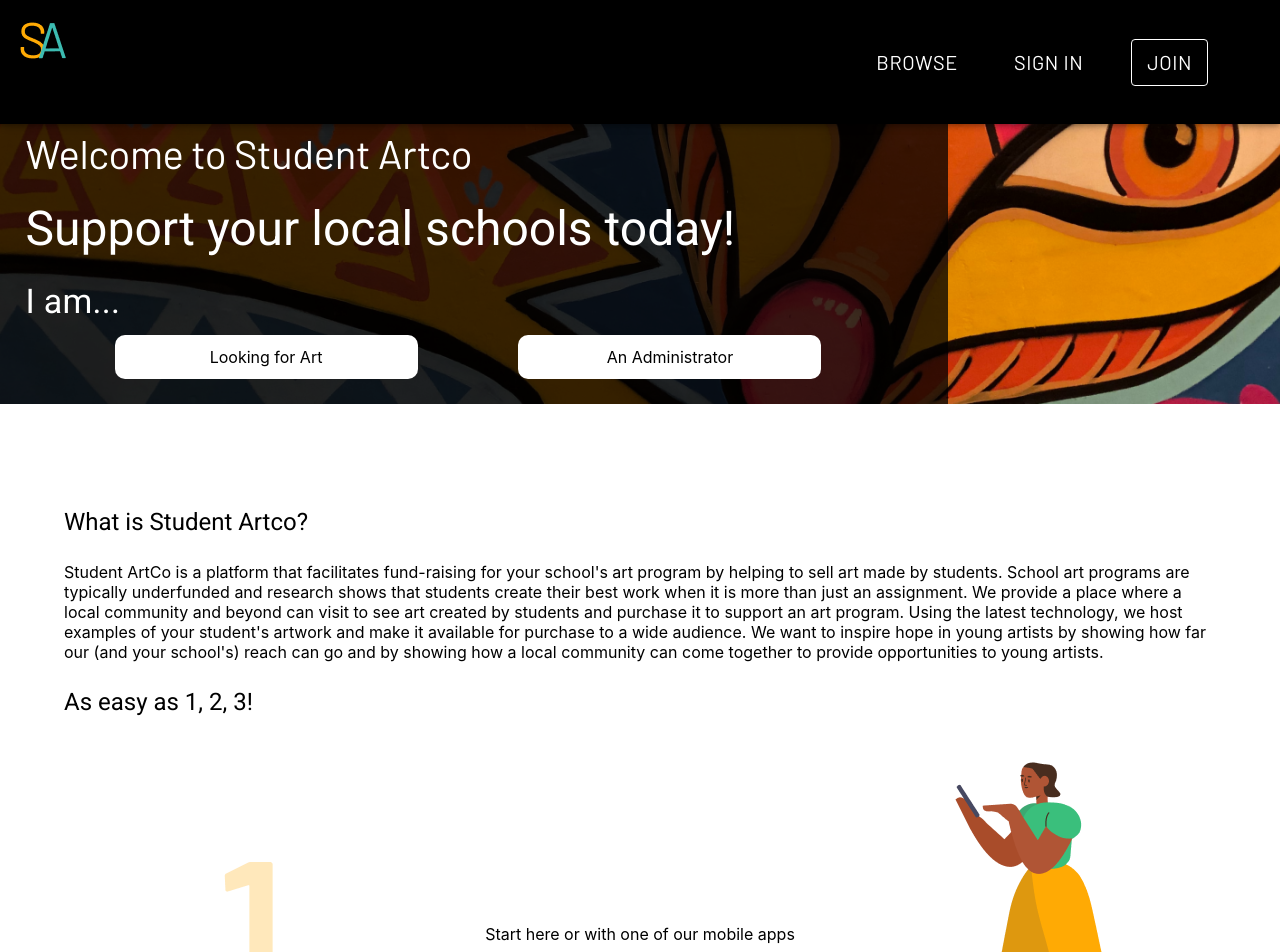
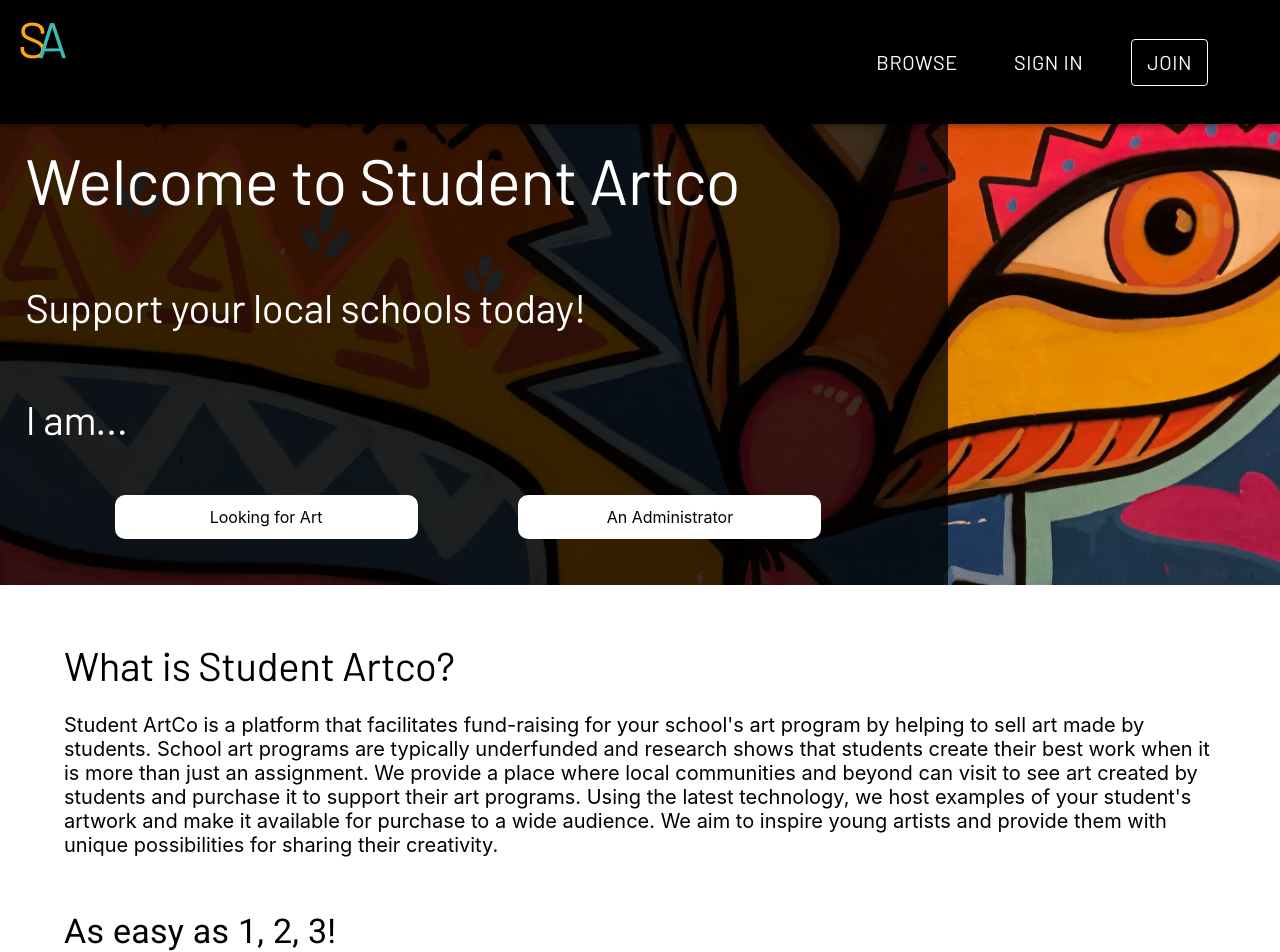
Before and after one commit to BloomTech-Labs/student-art-collection-fe, a React (Create React App) app: page / in a window 1280 px wide. Shown: the top 952 px of the page. Built offline with nearby package versions, Linux system fonts and the light colour scheme; no server answers.

Commit message:
main page polish, desktop view fix

```diff
--- a/src/views/MainPage.js
+++ b/src/views/MainPage.js
@@ -16,15 +16,15 @@ const useStyles = makeStyles(theme => ({
         backgroundSize: 'cover',
         backgroundPosition: 'center center',
         padding: '2%',
-        marginBottom: '2%',
-        marginTop: '3%',
+        marginTop: '2.5%',
     },
     welcomeMessageContainerStyles: {
         left: '0px',
         padding: '2%',
         background: 'rgba(0,0,0,0.75)',
         color: '#FFFFFF',
-        width: '75%'
+        width: '75%',
+        height: '500px',
     },
     welcomeLinkContainerStyles: {
         backgroundColor: '#FFFFFF',
@@ -73,17 +73,17 @@ const MainPage = () => {
                 <Grid className={classes.welcomeHeroStyles} item xs={12}>
                     <Grid className={classes.welcomeMessageContainerStyles} container spacing={3} alignItems='center' justify='space-evenly'>
                         <Grid item xs={12}>
-                            <Typography variant="h2">
+                            <Typography variant="h2" style={{ fontSize: '4rem' }}>
                                 Welcome to Student Artco
                             </Typography>
                         </Grid>
                         <Grid item xs={12}>
-                            <Typography variant='h3'>
+                            <Typography variant='h2'>
                                 Support your local schools today!
                             </Typography>
                         </Grid>
                         <Grid item xs={12}>
-                            <Typography variant='h4'>
+                            <Typography variant='h2'>
                                 I am...
                             </Typography>
                         </Grid>
@@ -102,17 +102,17 @@ const MainPage = () => {
                 <Grid className={classes.howToSection} item xs={12}>
                     <Grid className={classes.howToContent} container spacing={3} justify='center' alignItems='center'>
                         <Grid item xs={12}>
-                            <Typography variant='h5'>
+                            <Typography variant='h2' style={{ marginTop: '-20px' }}>
                                 What is Student Artco?
                             </Typography>
                         </Grid>
                         <Grid item xs={12}>
-                            <Typography variant='p'>
-                                Student ArtCo is a platform that facilitates fund-raising for your school's art program by helping to sell art made by students. School art programs are typically underfunded and research shows that students create their best work when it is more than just an assignment. We provide a place where a local community and beyond can visit to see art created by students and purchase it to support an art program. Using the latest technology, we host examples of your student's artwork and make it available for purchase to a wide audience. We want to inspire hope in young artists by showing how far our (and your school's) reach can go and by showing how a local community can come together to provide opportunities to young artists.
+                            <Typography variant='p' style={{ fontSize: '1.25rem', lineHeight: '1.5rem' }}>
+                                Student ArtCo is a platform that facilitates fund-raising for your school's art program by helping to sell art made by students. School art programs are typically underfunded and research shows that students create their best work when it is more than just an assignment. We provide a place where local communities and beyond can visit to see art created by students and purchase it to support their art programs. Using the latest technology, we host examples of your student's artwork and make it available for purchase to a wide audience. We aim to inspire young artists and provide them with unique possibilities for sharing their creativity.
                             </Typography>
                         </Grid>
                         <Grid item xs={12}>
-                            <Typography variant='h5'>
+                            <Typography variant='h4' style={{ marginTop: '30px '}}>
                                 As easy as 1, 2, 3!
                             </Typography>
                         </Grid>
@@ -159,7 +159,7 @@ const MainPage = () => {
                             </Typography>
                         </Grid>
                         <Grid item xs={12}>
-                            <Typography variant='p'>
+                            <Typography variant='p' style={{ lineHeight: '1.5rem' }}>
                                 Joining our platform is easy and within a few minutes you can have art listings up to share with your community and anyone online. All you need is pictures of the artwork to show it off and we can help with the rest. We provide a unique link for every piece of artwork that you can share with anyone. We have mobile apps available for both Android and iOS that allow you to manage your listings from anywhere. Others can use the apps to browse the available artwork and contact you to inquire about purchasing and making a donation.
                             </Typography>
                         </Grid>
```
